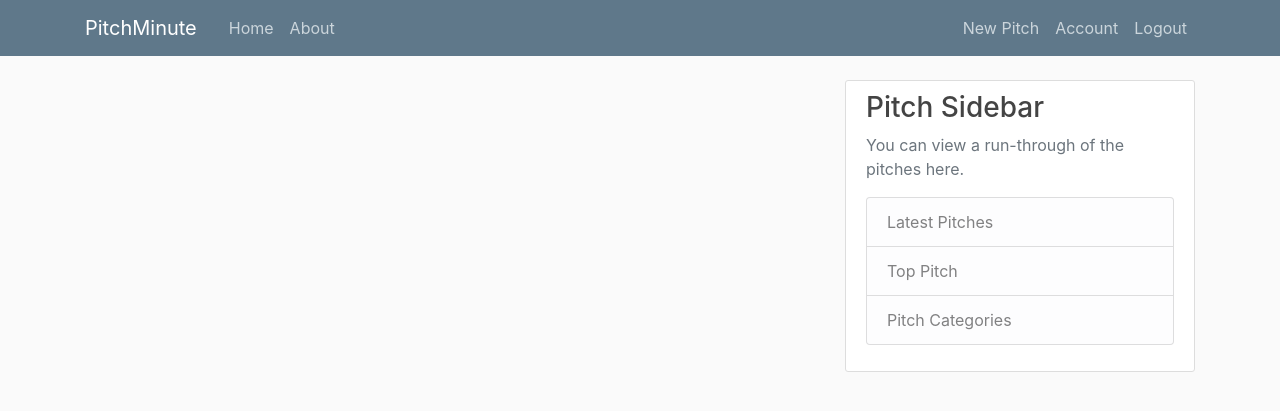
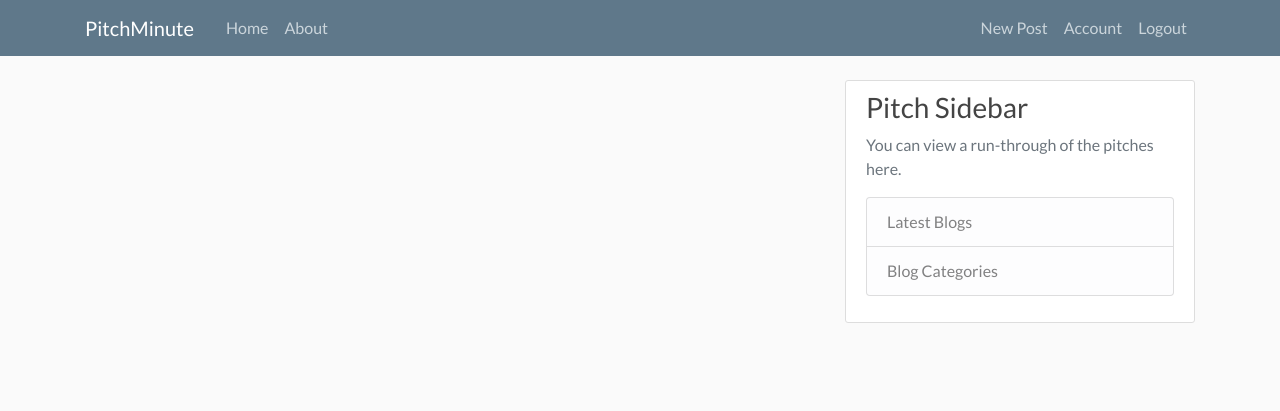
Before and after one commit to kelvinmburu/my-blogr, a Flask app: page / in a window 1280 px wide. Shown: the top 411 px of the page. Run offline with Flask 2, Linux system fonts and the light colour scheme; the visitor is signed in with stand-in values (Sample User, id 1); data that the repository does not hold is empty; parts of the project's set-up code (start-up, migrations or seed data) failed here and were passed over; some libraries are stand-ins or nearby versions.

Commit message:
feat: added all dependencies

```diff
--- a/flaskblog/posts/routes.py
+++ b/flaskblog/posts/routes.py
@@ -15,7 +15,7 @@ def new_post():
         post = Post(title=form.title.data, content=form.content.data, author=current_user)
         db.session.add(post)
         db.session.commit()
-        flash('Your pitch has been created successfully!', 'success')
+        flash('Your blogpost has been created successfully!', 'success')
         return redirect(url_for('main.home'))
     return render_template('create_post.html', title='New Post', form=form, legend='New Pitch')
 
@@ -35,7 +35,7 @@ def update_post(post_id):
         post.title = form.title.data
         post.content = form.content.data
         db.session.commit()
-        flash('Your pitch has been updated!', 'success')
+        flash('Your post has been updated!', 'success')
         return redirect(url_for('posts.post', post_id=post.id))
     elif request.method == 'GET':
         form.title.data = post.title
@@ -51,5 +51,5 @@ def delete_post(post_id):
         abort(403)
     db.session.delete(post)
     db.session.commit()
-    flash('Your pitch has been deleted!', 'success')
+    flash('Your post has been deleted!', 'success')
     return redirect(url_for('main.home'))
--- a/flaskblog/static/css/style.css
+++ /dev/null
@@ -1,5 +0,0 @@
-@import url('https://fonts.googleapis.com/css2?family=Lato&display=swap');
-
-* {
-    font-family: 'Lato', sans-serif;
-}
--- a/flaskblog/static/main.css
+++ b/flaskblog/static/main.css
@@ -1,3 +1,9 @@
+@import url('https://fonts.googleapis.com/css2?family=Lato&display=swap');
+
+* {
+    font-family: 'Lato', sans-serif;
+}
+
 body {
     background: #fafafa;
     color: #333333;
--- a/flaskblog/templates/layout.html
+++ b/flaskblog/templates/layout.html
@@ -41,7 +41,7 @@
                     <!-- Navbar Right Side -->
                     <div class="navbar-nav">
                         {% if current_user.is_authenticated %}
-                        <a class="nav-item nav-link" href="{{url_for('posts.new_post')}}">New Pitch</a>
+                        <a class="nav-item nav-link" href="{{url_for('posts.new_post')}}">New Post</a>
                         <a class="nav-item nav-link" href="{{url_for('users.account')}}">Account</a>
                         <a class="nav-item nav-link" href="{{url_for('users.logout')}}">Logout</a>
                         {% else %}
@@ -73,9 +73,8 @@
                     <h3>Pitch Sidebar</h3>
                     <p class="text-muted">You can view a run-through of the pitches here.
                         <ul class="list-group">
-                            <li class="list-group-item list-group-item-light">Latest Pitches</li>
-                            <li class="list-group-item list-group-item-light">Top Pitch</li>
-                            <li class="list-group-item list-group-item-light">Pitch Categories</li>
+                            <li class="list-group-item list-group-item-light">Latest Blogs</li>
+                            <li class="list-group-item list-group-item-light">Blog Categories</li>
                         </ul>
                     </p>
                 </div>
--- a/manage.py
+++ b/manage.py
@@ -1,5 +1,5 @@
+from flaskblog import create_app, db
 from flask_script import Manager, Server
-from flaskblog import create_app
 from flask_migrate import Migrate, MigrateCommand
 from flaskblog.models import User, Post
 
@@ -11,8 +11,9 @@ manager.add_command('server',Server)
 migrate = Migrate(app,db)
 manager.add_command('db',MigrateCommand)
 
-@Manager.shell
+@manager.shell
 def make_shell_context():
-    return dict(app = app,db = db,User = User )
+    return dict(app = app,db = db,User = User, Post=Post )
+
 if __name__ == '__main__':
     manager.run()
```
Also changed, not shown: flaskblog/static/profile_pics/default.jpg (added).
